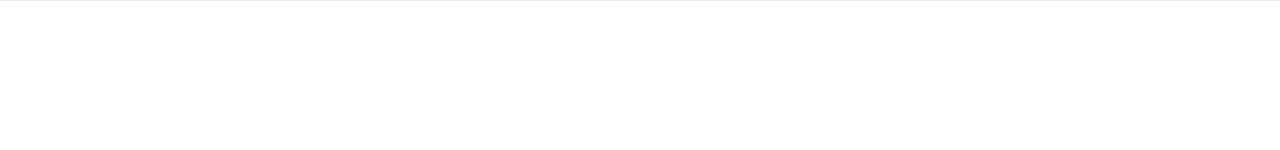
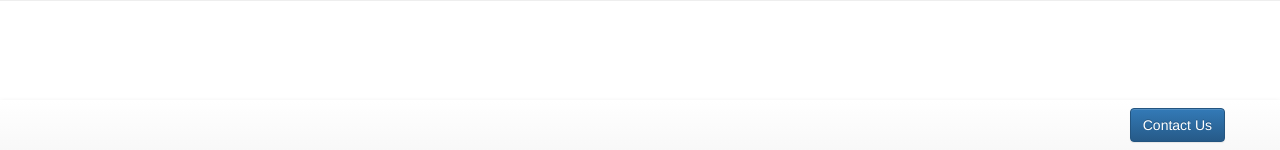
Before and after one commit to sambbaron/grocery_list, a Flask app: page /stores in a window 1280 px wide. Shown: the part 650-800 px from the top of the page. Run offline with Flask 2, Linux system fonts and the light colour scheme; a user stored in the database is signed in; tables that the repository leaves empty hold one stand-in row (values such as "Sample post"); parts of the project's set-up code (start-up, migrations or seed data) failed here and were passed over; some libraries are stand-ins or nearby versions.

Commit message:
Add fixed footer with contact button

```diff
--- a/shopping_list/templates/base.html
+++ b/shopping_list/templates/base.html
@@ -59,6 +59,15 @@
             {% block content %}{% endblock %}
         </div>
     </div>
+    <footer class="nav navbar-default navbar-fixed-bottom">
+        <div class="container">
+          <div class="navbar-right">
+              <a href="mailto:app.shopping.list@ownmail.net">
+                  <button type="button" class="btn btn-primary btn-md navbar-btn">Contact Us</button>
+              </a>
+          </div>
+        </div>
+    </footer>
 
     <script type="application/javascript" src="/static/js/main.js"></script>
 </body>
```
